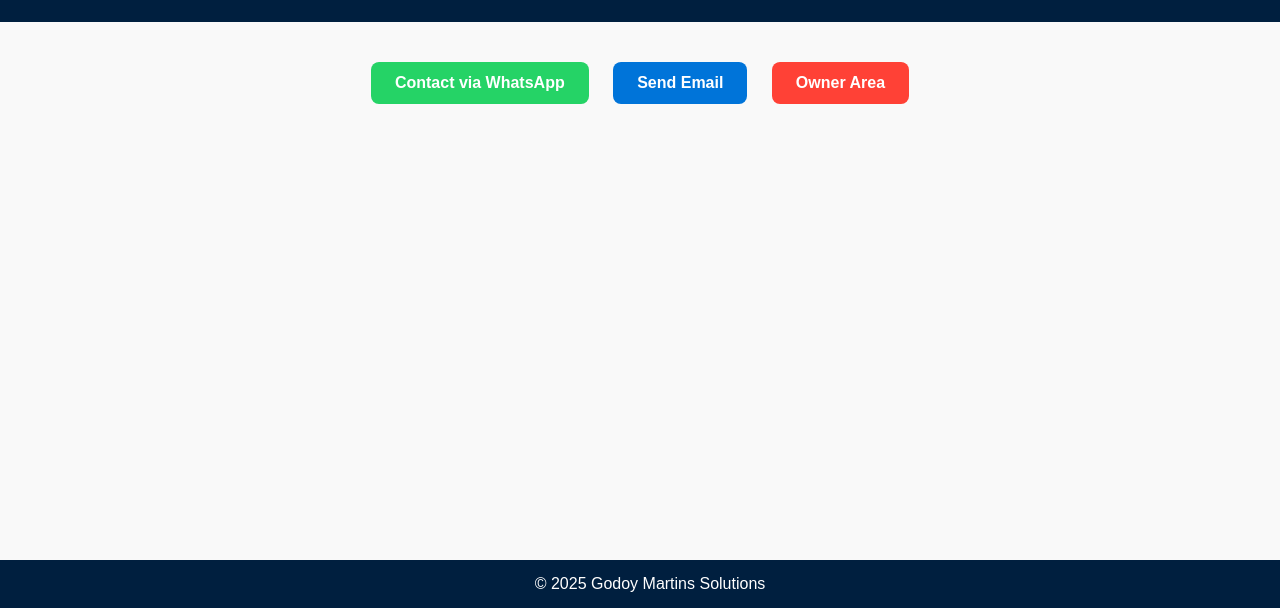
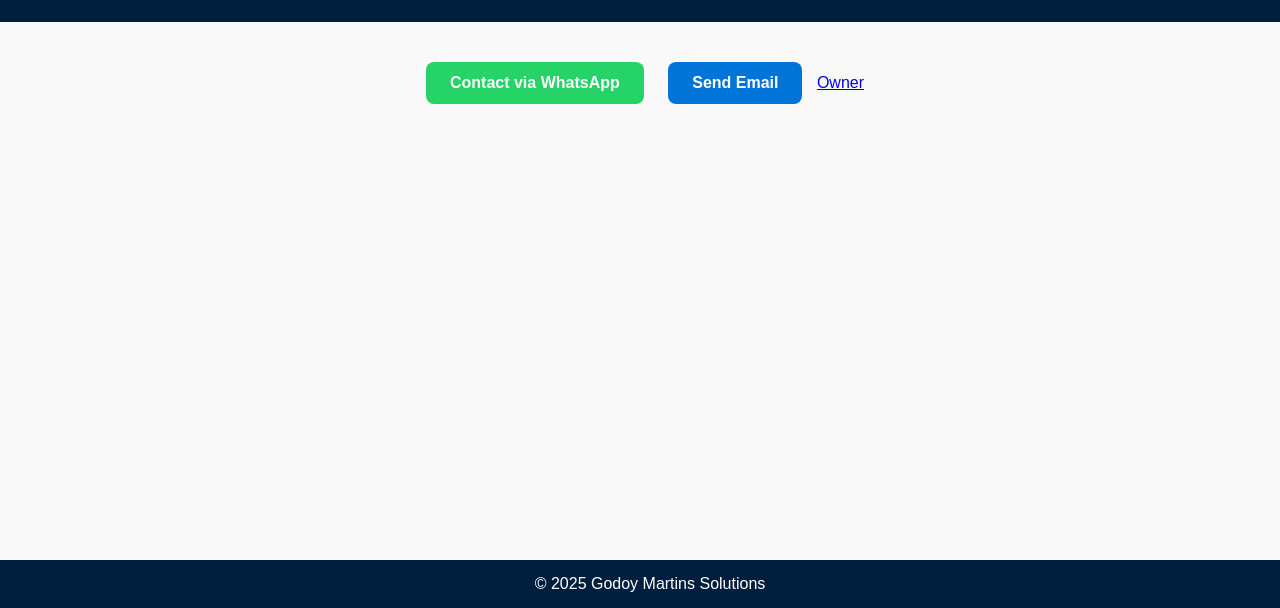
Before and after one commit to Martinsandre96/sitegodoymartins, a plain HTML site: page index.html in a window 1280 px wide. Shown: the part 192-800 px from the top of the page. Drawn offline with Linux system fonts and the light colour scheme.

Commit message:
Update index.html

```diff
--- a/index.html
+++ b/index.html
@@ -17,7 +17,7 @@
     <div class="buttons">
       <a href="https://wa.me/17864198713" target="_blank" class="btn whatsapp">Contact via WhatsApp</a>
       <a href="mailto:godoymartinsusa@hotmail.com" class="btn email">Send Email</a>
-      <a href="owner.html" class="btn owner">Owner Area</a>
+<a href="owner.html">Owner</a>
     </div>
   </main>
   <footer>
```
